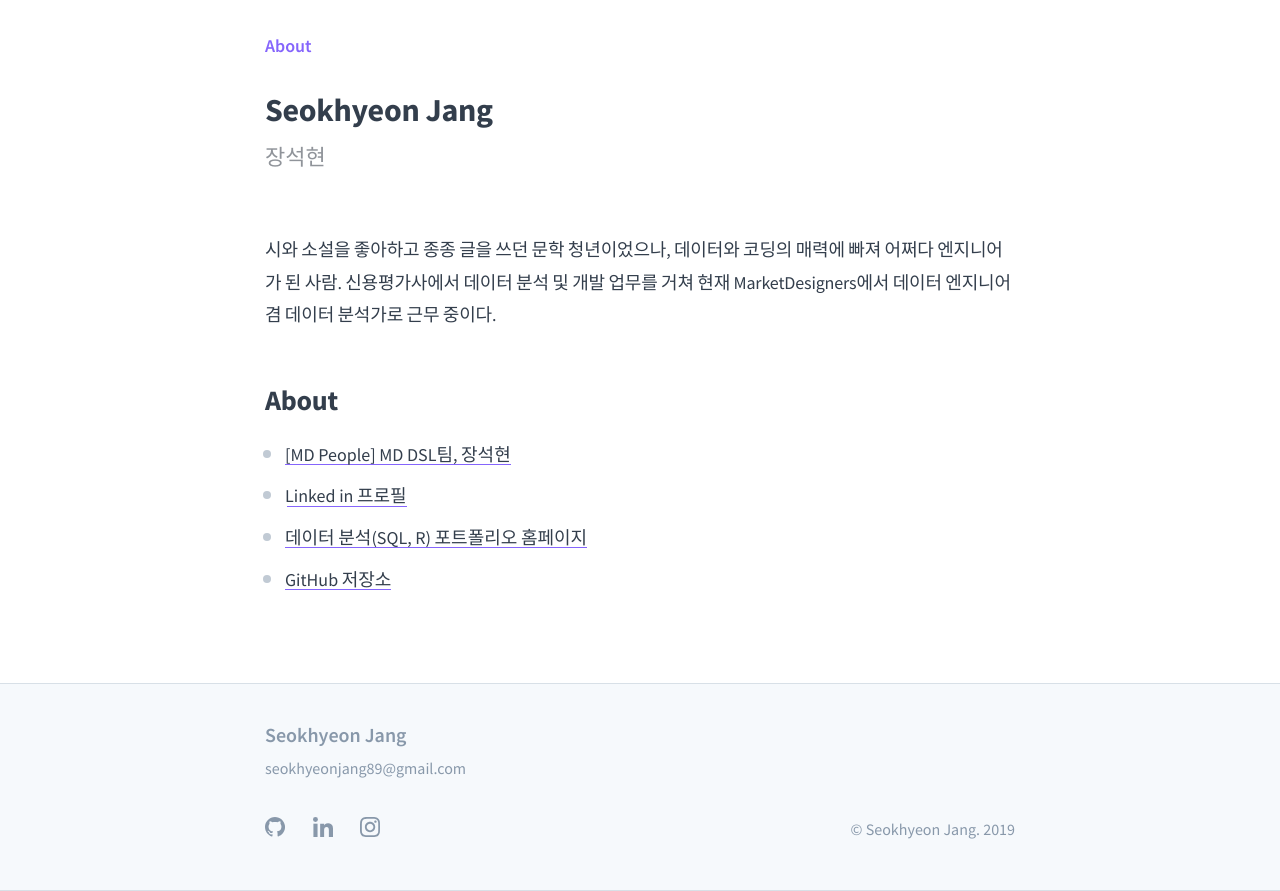
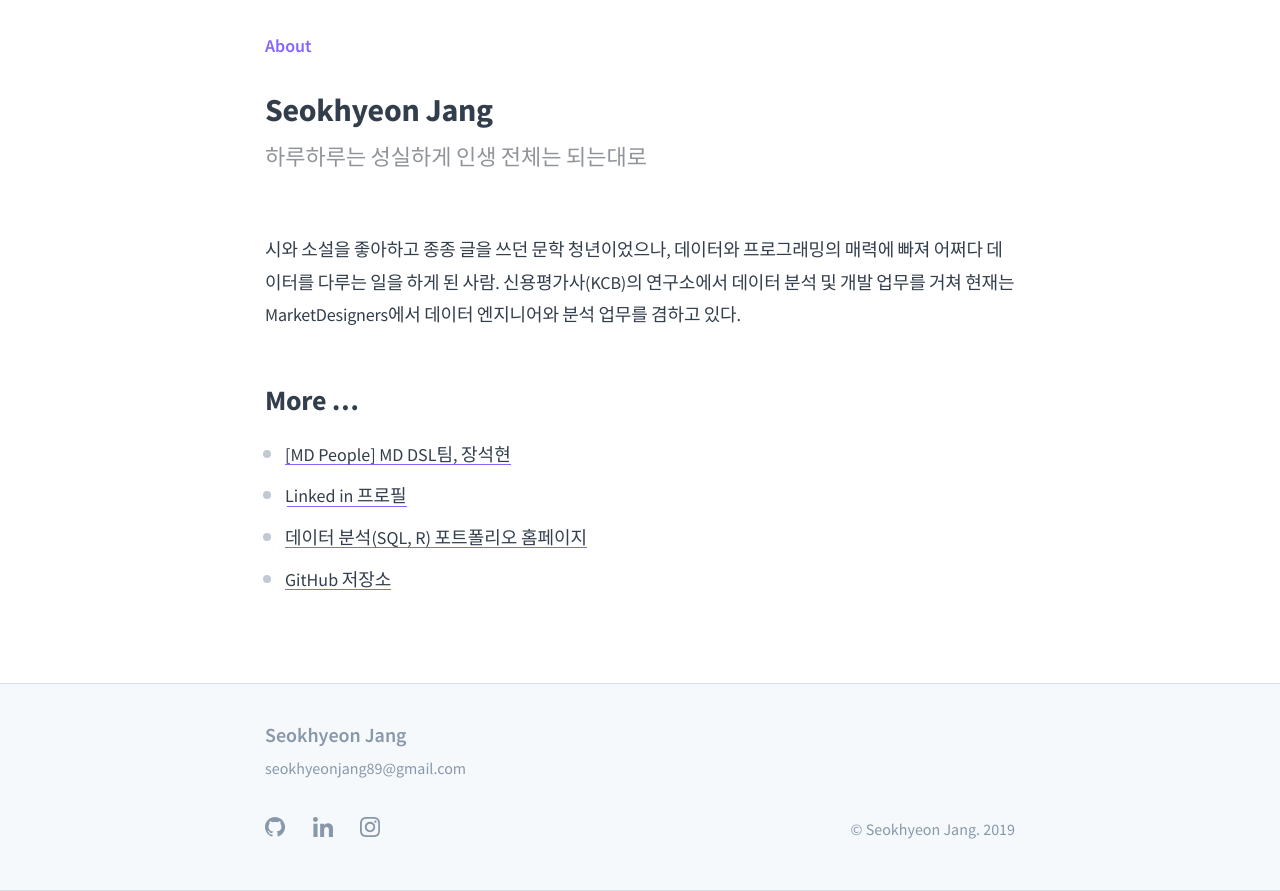
Before and after one commit to boys-be-ambitious/boys-be-ambitious.github.io, a Jekyll site: the page built from about.md, in a window 1280 px wide. Shown: the part 445-1336 px from the top of the page. Built offline with Jekyll 4.4.1, drawn with Linux system fonts in a browser that asks for light colours.

Commit message:
commit change about.md

```diff
--- a/about.md
+++ b/about.md
@@ -1,7 +1,7 @@
 ---
 layout: post
 title: "Seokhyeon Jang"
-subtitle: "장석현"
+subtitle: "하루하루는 성실하게 인생 전체는 되는대로"
 type: "About"
 author: "Seokhyeon Jang"
 permalink: /about/
@@ -9,9 +9,9 @@ post-header: true
 header-img: img/about_5.jpg
 ---
 
-시와 소설을 좋아하고 종종 글을 쓰던 문학 청년이었으나, 데이터와 코딩의 매력에 빠져 어쩌다 엔지니어가 된 사람. 신용평가사에서 데이터 분석 및 개발 업무를 거쳐 현재 MarketDesigners에서 데이터 엔지니어 겸 데이터 분석가로 근무 중이다.
+시와 소설을 좋아하고 종종 글을 쓰던 문학 청년이었으나, 데이터와 프로그래밍의 매력에 빠져 어쩌다 데이터를 다루는 일을 하게 된 사람. 신용평가사(KCB)의 연구소에서 데이터 분석 및 개발 업무를 거쳐 현재는 MarketDesigners에서 데이터 엔지니어와 분석 업무를 겸하고 있다.
 
-# About
+# More ...
 
 
 - [ [MD People] MD DSL팀, 장석현 ](https://brunch.co.kr/@choikyunghe/74)
```
